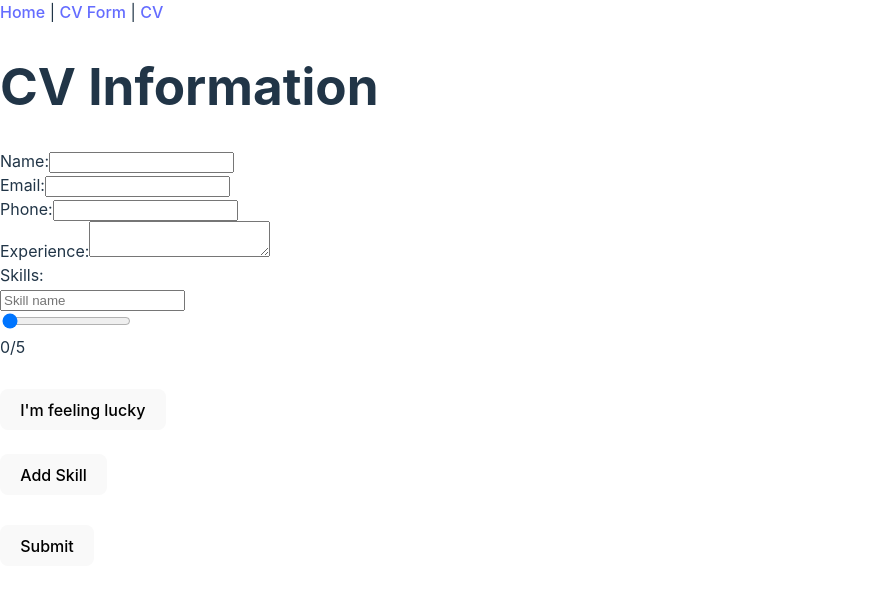
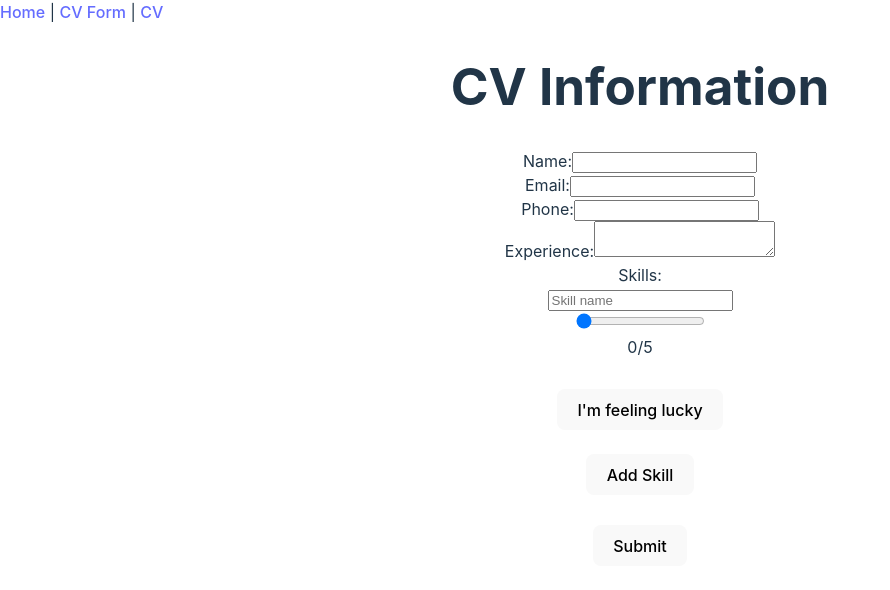
Before and after one commit to WatMan77/rottai, a React (Vite) app in the folder frontend/: page /cv-form in a window 1280 px wide. Shown: the top 590 px of the page, without its empty margins (0-890 px from the left). Built offline with nearby package versions, Linux system fonts and the light colour scheme.

Commit message:
center div

```diff
--- a/frontend/src/CVForm.jsx
+++ b/frontend/src/CVForm.jsx
@@ -30,7 +30,7 @@ function CVForm() {
   };
 
   return (
-    <div>
+    <div style={{ textAlign: 'center' }}>
       <h1>CV Information</h1>
       <form>
         <label>
```
